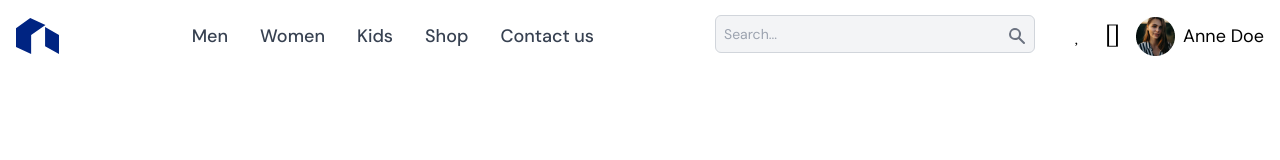
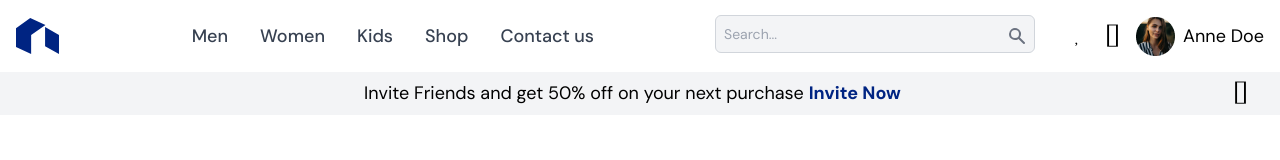
Before and after one commit to alamin1246/iNiLabs_Assignment, a plain HTML site: page index.html in a window 1280 px wide. Drawn offline with nearby package versions, Linux system fonts and the light colour scheme.

Commit message:
notify message section added

```diff
--- a/index.html
+++ b/index.html
@@ -121,9 +121,25 @@
     </header>
     <!--Header Section End -->
 
+    <main class="min-h-screen">
+
+        <!-- Notify messages Section -->
+        <section id="alert-5" class="flex justify-between py-2 px-8 bg-gray-100 dark:bg-gray-700" role="alert">
+            <div class="w-full">
+                <p class="text-center ml-auto">
+                    Invite Friends and get 50% off on your next purchase
+                    <a href="#" class="text-blue text-md font-semibold">Invite Now</a>
+                </p>
+            </div>
+            <button type="button" class="ml-auto" data-dismiss-target="#alert-5" aria-label="Close">
+                <span class="sr-only">Dismiss</span>
+                <i class="fal fa-times fa-x"></i>
+            </button>
+        </section>
 
 
-    <!-- flowbite js -->
+
+    <!-- FlowBite js -->
     <script src="https://unpkg.com/flowbite@1.5.3/dist/flowbite.js"></script>
     <!-- slick slider -->
     <script src="https://ajax.googleapis.com/ajax/libs/jquery/1.12.3/jquery.min.js"></script>
```
